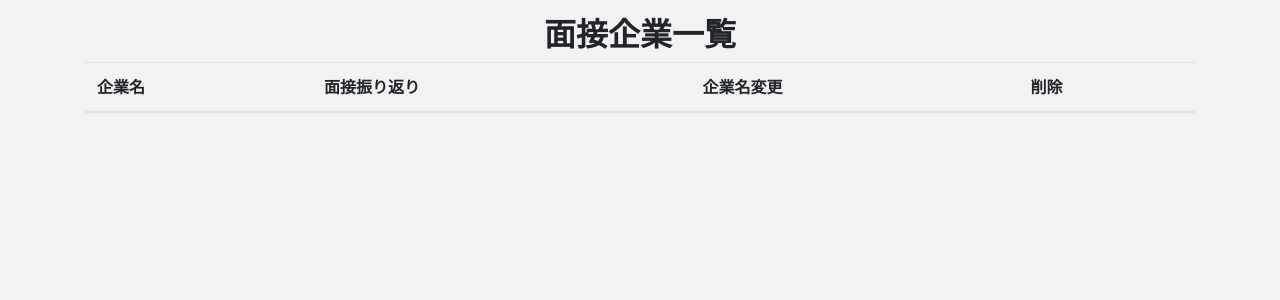
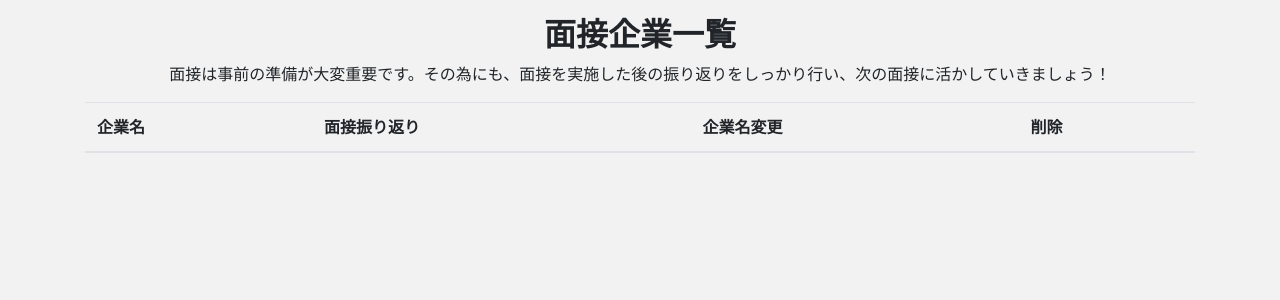
Before and after one commit to kimura121212/jobchange, a Django app: page /company/ in a window 1280 px wide. Shown: the part 56-356 px from the top of the page. Run offline with Django 3.2, Linux system fonts and the light colour scheme; the visitor is signed in with stand-in values (Sample User, id 1); data that the repository does not hold is empty; some libraries are stand-ins or nearby versions.

Commit message:
文言追加

```diff
--- a/company/templates/company/top.html
+++ b/company/templates/company/top.html
@@ -1,6 +1,7 @@
 {% extends "register/base_auth.html" %}
 {% block content %}
 <h2 class="login_title">面接企業一覧</h2>
+<p class="text-center">面接は事前の準備が大変重要です。その為にも、面接を実施した後の振り返りをしっかり行い、次の面接に活かしていきましょう！</p>
 <table class="table table-striped">
   <thead>
     <tr>
```
